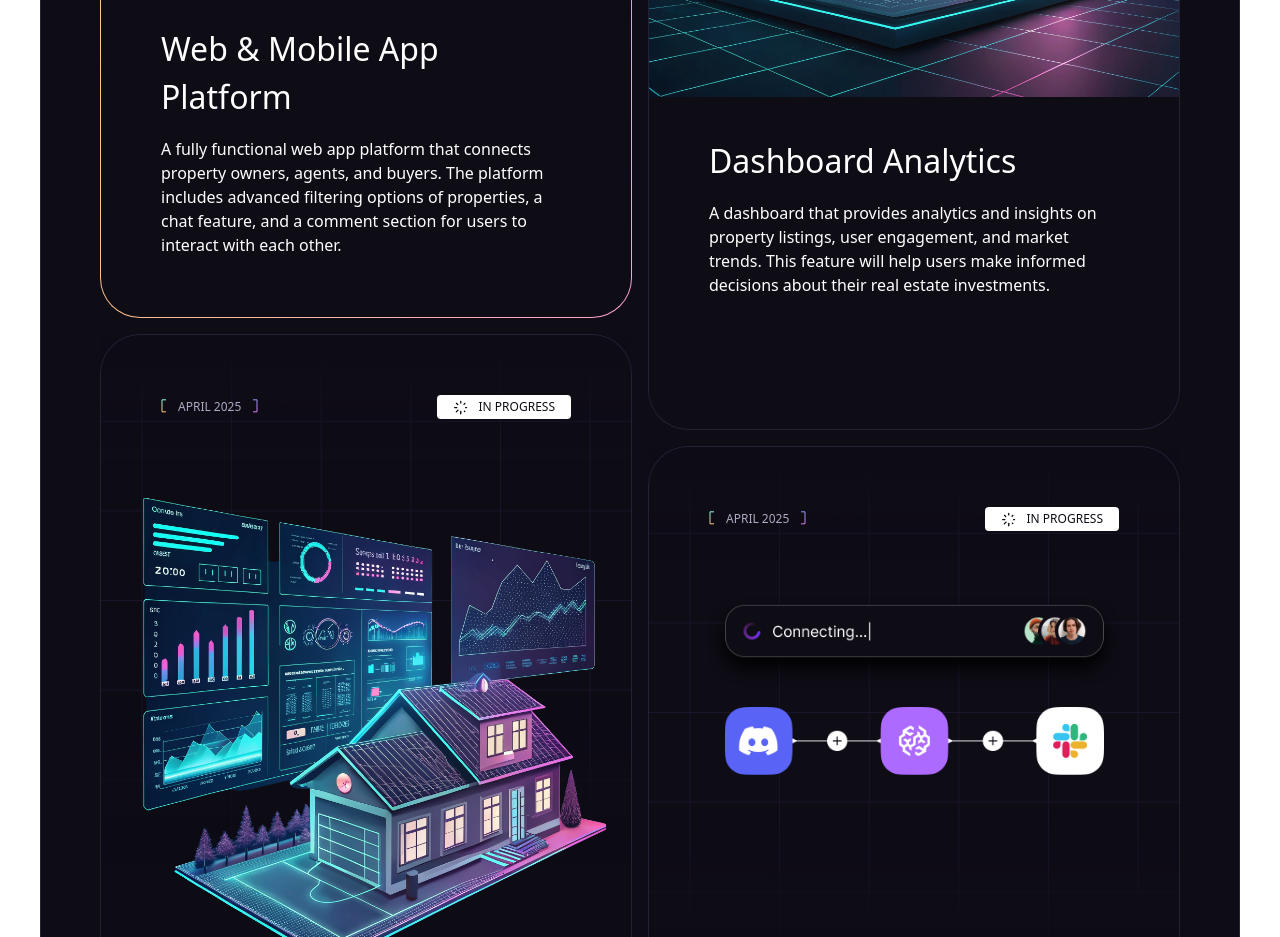
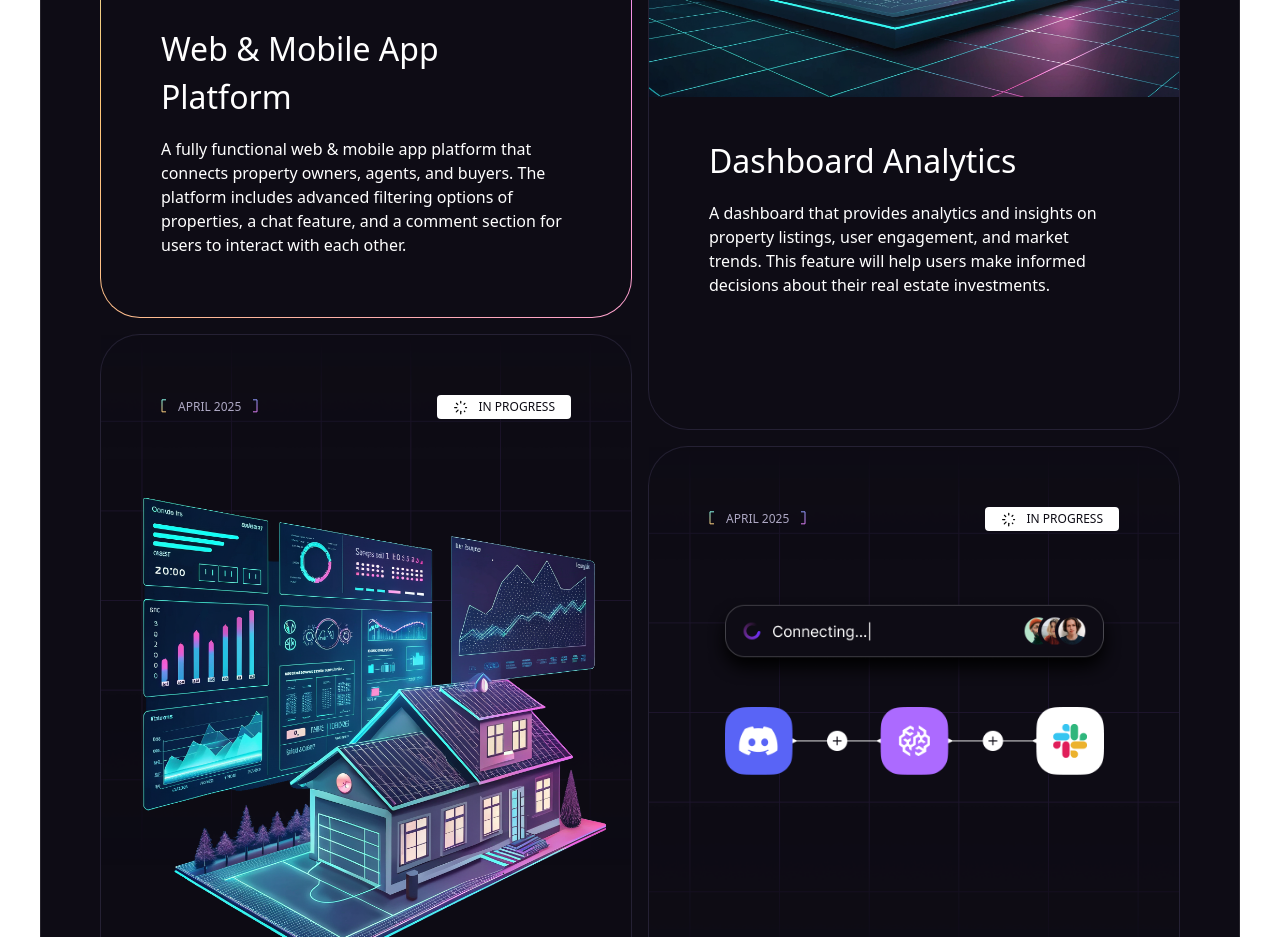
Before and after one commit to ce-phus/mycrib_app, a React (Vite) app: page / in a window 1280 px wide. Shown: the part 6120-7057 px from the top of the page. Built offline with nearby package versions, Linux system fonts and the light colour scheme.

Commit message:
chore:Roadmap

```diff
--- a/src/constants/index.js
+++ b/src/constants/index.js
@@ -141,7 +141,7 @@ export const navigation = [
     {
       id: "0",
       title: "Web & Mobile App Platform",
-      text: "A fully functional web app platform that connects property owners, agents, and buyers. The platform includes advanced filtering options of properties, a chat feature, and a comment section for users to interact with each other.",
+      text: "A fully functional web & mobile app platform that connects property owners, agents, and buyers. The platform includes advanced filtering options of properties, a chat feature, and a comment section for users to interact with each other.",
       date: "April 2025",
       status: "done",
       imageUrl: roadmap1,
```
